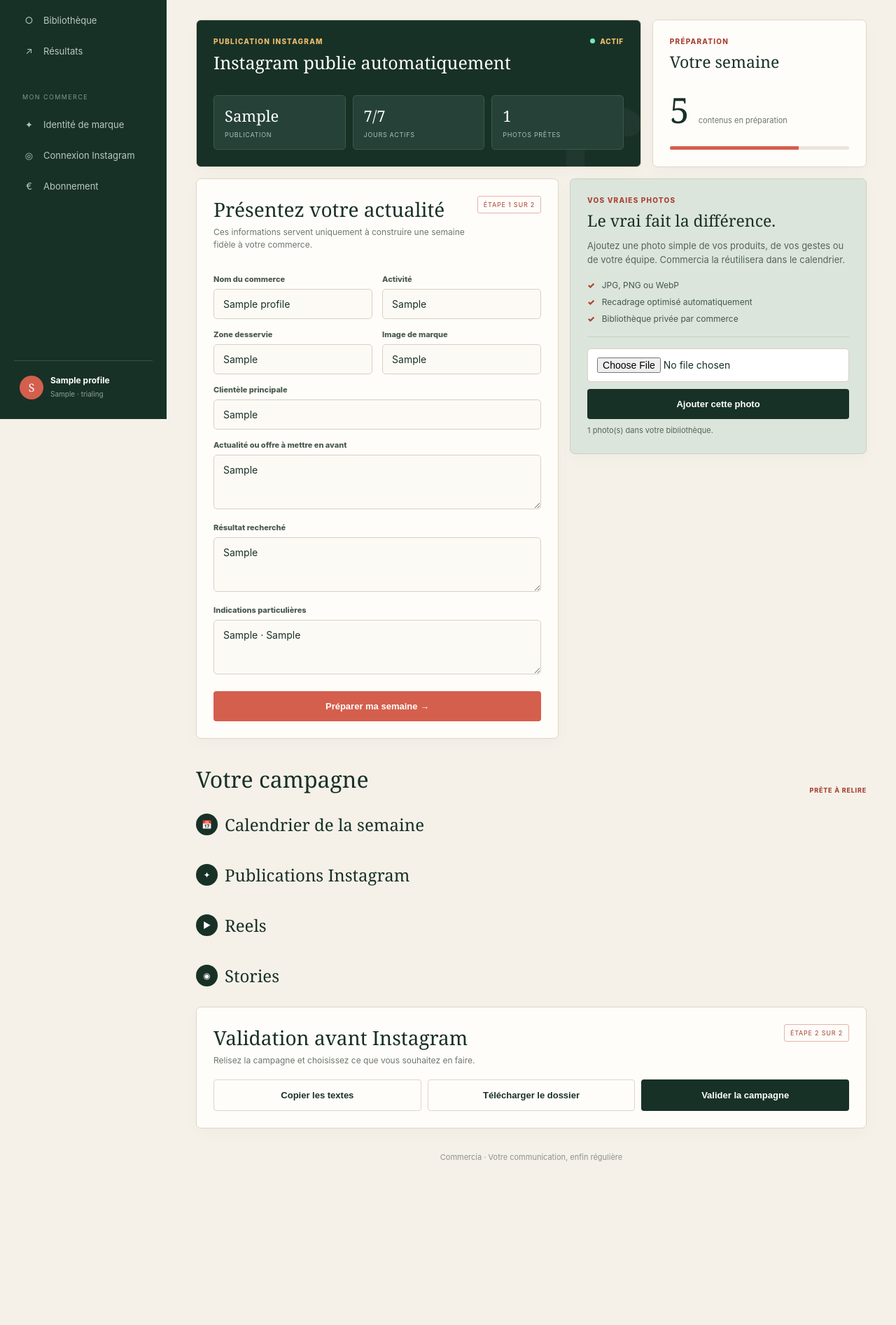
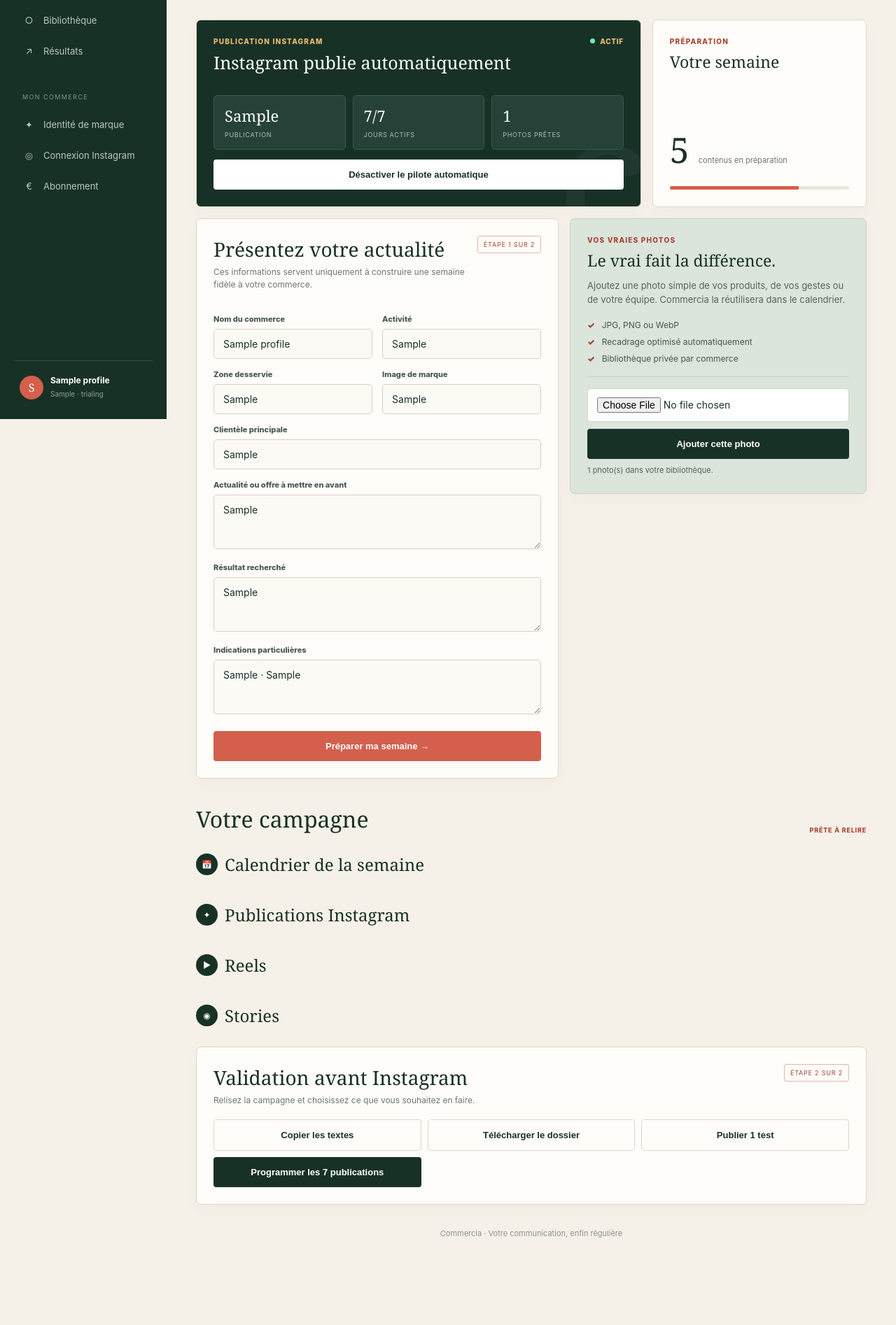
Before and after one commit to m2kgthbwfg-lab/commercia-ai, a Flask app: page /workspace in a window 1280 px wide. Shown: the part 201-2095 px from the top of the page at 70% size. Before the commit the page ends 1861 px from the top, so only its background shows below. Run offline with Flask 3, Linux system fonts and the light colour scheme; a user stored in the database is signed in; tables that the repository leaves empty hold one stand-in row (values such as "Sample post"); data that the repository does not hold is empty; some libraries are stand-ins or nearby versions.

Commit message:
Sécuriser le test et l’activation Instagram
* Sécuriser Instagram : app.py

* Sécuriser Instagram : instagram_publisher.py

* Sécuriser Instagram : templates/index.html

* Sécuriser Instagram : tests/test_app.py

```diff
--- a/app.py
+++ b/app.py
@@ -12,7 +12,8 @@ from werkzeug.middleware.proxy_fix import ProxyFix
 from auth import auth
 from billing import billing, stripe_ready
 from extensions import limiter
-from instagram_oauth import instagram, instagram_ready
+from instagram_oauth import decrypt_token, instagram, instagram_ready
+from instagram_publisher import publish_photo
 from models import Campaign, MediaAsset, ScheduledPost, UsageEvent, User, db
 
 load_dotenv()
@@ -137,6 +138,64 @@ def get_automation_status():
         "username": connection.username if connection else "",
         "oauth_configured": instagram_ready(),
     })
+
+
+@app.post("/api/automation/toggle")
+@login_required
+def toggle_automation():
+    enabled = bool((request.get_json(silent=True) or {}).get("enabled"))
+    brand = current_user.brand
+    if enabled and not brand.instagram_connection:
+        return jsonify({"error": "Connectez Instagram avant d’activer le pilote automatique."}), 409
+    if enabled and not brand.media_assets:
+        return jsonify({"error": "Ajoutez au moins une photo avant d’activer le pilote automatique."}), 409
+    brand.autopilot_enabled = enabled
+    db.session.commit()
+    return jsonify({"ok": True, "enabled": enabled})
+
+
+@app.post("/api/instagram/test-publish")
+@login_required
+@limiter.limit("3 per hour")
+def test_instagram_publish():
+    brand = current_user.brand
+    connection = brand.instagram_connection
+    asset = MediaAsset.query.filter_by(brand_id=brand.id).order_by(MediaAsset.created_at.desc()).first()
+    campaign = Campaign.query.filter_by(brand_id=brand.id).order_by(Campaign.created_at.desc()).first()
+    posts = campaign.result_json.get("posts", []) if campaign else []
+    if not connection:
+        return jsonify({"error": "Instagram n’est pas connecté."}), 409
+    if not asset:
+        return jsonify({"error": "Ajoutez une photo avant le test."}), 409
+    if not posts:
+        return jsonify({"error": "Préparez une campagne avant le test."}), 409
+    post = posts[0]
+    hashtags = post.get("hashtags", "")
+    if isinstance(hashtags, list):
+        hashtags = " ".join(hashtags)
+    caption = "\n\n".join(part for part in [post.get("caption", ""), hashtags] if part)
+    try:
+        media_id = publish_photo(
+            connection.instagram_user_id,
+            decrypt_token(connection.token_ciphertext),
+            asset.secure_url,
+            caption,
+        )
+    except Exception:
+        app.logger.exception("Échec de la publication Instagram de test")
+        return jsonify({"error": "Instagram a refusé la publication de test. Vérifiez les autorisations puis réessayez."}), 502
+    now = datetime.now(timezone.utc)
+    db.session.add(ScheduledPost(
+        brand_id=brand.id,
+        caption=caption,
+        media_url=asset.secure_url,
+        scheduled_at=now,
+        status="published",
+        meta_media_id=media_id,
+        published_at=now,
+    ))
+    db.session.commit()
+    return jsonify({"ok": True, "media_id": media_id})
 
 
 @app.post("/api/generate")
--- a/instagram_publisher.py
+++ b/instagram_publisher.py
@@ -52,6 +52,11 @@ def run_due_publications(now=None):
     ).order_by(ScheduledPost.scheduled_at).limit(50).all()
     results = {"published": 0, "failed": 0, "skipped": 0}
     for post in due_posts:
+        if not post.brand.autopilot_enabled:
+            post.last_error = "Pilote automatique désactivé"
+            results["skipped"] += 1
+            db.session.commit()
+            continue
         connection = post.brand.instagram_connection
         if not connection:
             post.last_error = "Compte Instagram non connecté"
--- a/templates/index.html
+++ b/templates/index.html
@@ -37,7 +37,7 @@ a{text-decoration:none;color:inherit}
   <header class="page-head"><div><div class="eyebrow">Vue d’ensemble</div><h1>Bonjour {{ user.first_name }}, votre semaine prend forme.</h1><p class="intro">Retrouvez ici votre planning, vos réglages et les contenus préparés pour {{ brand.business_name }}.</p></div><div class="date-chip">Formule {{ user.selected_plan|capitalize }}</div></header>
   {% with messages = get_flashed_messages(with_categories=true) %}{% for category, message in messages %}<div class="flashbar {{ category }}">{{ message }}</div>{% endfor %}{% endwith %}
   <section class="overview">
-    <div class="card automation-card"><div class="automation-row"><div><div class="eyebrow" style="color:#efbd6d">Publication Instagram</div><h3 id="autoTitle">Configuration Instagram</h3></div><div id="autoState" class="automation-state"><span class="live-dot"></span>EN ATTENTE</div></div><div class="status-grid"><div class="status-item"><b id="autoTime">18:00</b><span>Publication</span></div><div class="status-item"><b>7/7</b><span>Jours actifs</span></div><div class="status-item"><b id="photoCount">0</b><span>Photos prêtes</span></div></div></div>
+    <div class="card automation-card"><div class="automation-row"><div><div class="eyebrow" style="color:#efbd6d">Publication Instagram</div><h3 id="autoTitle">Configuration Instagram</h3></div><div id="autoState" class="automation-state"><span class="live-dot"></span>EN ATTENTE</div></div><div class="status-grid"><div class="status-item"><b id="autoTime">18:00</b><span>Publication</span></div><div class="status-item"><b>7/7</b><span>Jours actifs</span></div><div class="status-item"><b id="photoCount">0</b><span>Photos prêtes</span></div></div><button type="button" id="autoToggle" onclick="toggleAutopilot()" hidden style="position:relative;z-index:1;margin-top:14px;background:#fff;color:#183127">Activer le pilote automatique</button></div>
     <div class="card week-card"><div><div class="eyebrow">Préparation</div><h3>Votre semaine</h3></div><div><div class="week-score">5 <small>contenus en préparation</small></div><div class="progress"><span></span></div></div></div>
   </section>
   <section class="content-layout">
@@ -57,7 +57,7 @@ a{text-decoration:none;color:inherit}
     </div>
     <aside class="card tip-card"><div class="eyebrow">Vos vraies photos</div><h3>Le vrai fait la différence.</h3><p>Ajoutez une photo simple de vos produits, de vos gestes ou de votre équipe. Commercia la réutilisera dans le calendrier.</p><div class="tip-list"><div class="tip"><span>✓</span>JPG, PNG ou WebP</div><div class="tip"><span>✓</span>Recadrage optimisé automatiquement</div><div class="tip"><span>✓</span>Bibliothèque privée par commerce</div></div><div class="media-upload"><input id="mediaFile" type="file" accept="image/jpeg,image/png,image/webp"><button type="button" onclick="uploadPhoto()" id="uploadBtn">Ajouter cette photo</button><div id="mediaStatus" class="media-status">{{ brand.media_assets|length }} photo(s) dans votre bibliothèque.</div></div></aside>
   </section>
-  <section class="result-shell" aria-live="polite"><div class="result-head"><h2>Votre campagne</h2><small>PRÊTE À RELIRE</small></div><div id="result" class="empty">Votre campagne personnalisée apparaîtra ici après la préparation.</div><div id="approvalPanel" class="card approval-panel" hidden><div class="panel-title"><div><h2>Validation avant Instagram</h2><p>Relisez la campagne et choisissez ce que vous souhaitez en faire.</p></div><span class="step-badge">Étape 2 sur 2</span></div><div class="approval-actions"><button type="button" class="secondary" onclick="copyCampaign()">Copier les textes</button><button type="button" class="secondary" onclick="downloadCampaign()">Télécharger le dossier</button><button type="button" class="success" onclick="approveCampaign()">Valider la campagne</button></div><div id="approvalStatus" class="approval-status"></div></div></section>
+  <section class="result-shell" aria-live="polite"><div class="result-head"><h2>Votre campagne</h2><small>PRÊTE À RELIRE</small></div><div id="result" class="empty">Votre campagne personnalisée apparaîtra ici après la préparation.</div><div id="approvalPanel" class="card approval-panel" hidden><div class="panel-title"><div><h2>Validation avant Instagram</h2><p>Relisez la campagne et choisissez ce que vous souhaitez en faire.</p></div><span class="step-badge">Étape 2 sur 2</span></div><div class="approval-actions"><button type="button" class="secondary" onclick="copyCampaign()">Copier les textes</button><button type="button" class="secondary" onclick="downloadCampaign()">Télécharger le dossier</button><button type="button" class="secondary" onclick="publishTest()">Publier 1 test</button><button type="button" class="success" onclick="approveCampaign()">Programmer les 7 publications</button></div><div id="approvalStatus" class="approval-status"></div></div></section>
   <div class="footer-note">Commercia · Votre communication, enfin régulière</div>
 </main>
 </div>
@@ -113,6 +113,25 @@ async function approveCampaign(){
     showApproval(`${json.scheduled} publication(s) programmée(s) ✓`);
   }catch(error){showApproval(error.message)}
 }
+async function publishTest(){
+  if(!confirm("Publier maintenant une vraie publication de test sur le compte Instagram connecté ?"))return;
+  try{
+    const csrfToken=document.querySelector('meta[name="csrf-token"]').content;
+    const response=await fetch("/api/instagram/test-publish",{method:"POST",headers:{"X-CSRFToken":csrfToken}});
+    const json=await response.json();if(!response.ok)throw new Error(json.error||"Le test a échoué.");
+    showApproval("Publication de test envoyée sur Instagram ✓");
+  }catch(error){showApproval(error.message)}
+}
+async function toggleAutopilot(){
+  const button=document.getElementById("autoToggle"),enable=button.dataset.enabled!=="true";
+  if(enable&&!confirm("Activer le pilote automatique quotidien ? Les publications déjà programmées pourront être publiées à l’heure prévue."))return;
+  try{
+    const csrfToken=document.querySelector('meta[name="csrf-token"]').content;
+    const response=await fetch("/api/automation/toggle",{method:"POST",headers:{"Content-Type":"application/json","X-CSRFToken":csrfToken},body:JSON.stringify({enabled:enable})});
+    const json=await response.json();if(!response.ok)throw new Error(json.error||"Le réglage a échoué.");
+    await loadAutomationStatus();
+  }catch(error){showApproval(error.message)}
+}
 function showApproval(message){const el=document.getElementById("approvalStatus");el.textContent=message;el.classList.add("show")}
 function activateCampaign(data,campaignId=null){
   currentCampaign=data;currentCampaignId=campaignId;
@@ -147,6 +166,7 @@ async function loadAutomationStatus(){
     document.getElementById("autoTime").textContent=status.publish_hour||"18:00";
     document.getElementById("photoCount").textContent=status.photo_count||0;
     const title=document.getElementById("autoTitle"),state=document.getElementById("autoState");
+    const toggle=document.getElementById("autoToggle");toggle.hidden=!status.connected;toggle.dataset.enabled=status.enabled?"true":"false";toggle.textContent=status.enabled?"Désactiver le pilote automatique":"Activer le pilote automatique";
     if(status.enabled&&status.connected){title.textContent="Instagram publie automatiquement";state.innerHTML='<span class="live-dot" style="background:#70efb3"></span>ACTIF'}
     else if(status.connected){title.textContent="Instagram connecté — activation finale requise";state.innerHTML='<span class="live-dot"></span>SÉCURISÉ'}
     else{title.textContent="Connexion Instagram à terminer";state.innerHTML='<span class="live-dot"></span>EN ATTENTE'}
```
Also changed, not shown: tests/test_app.py (+29 -1 lines).
